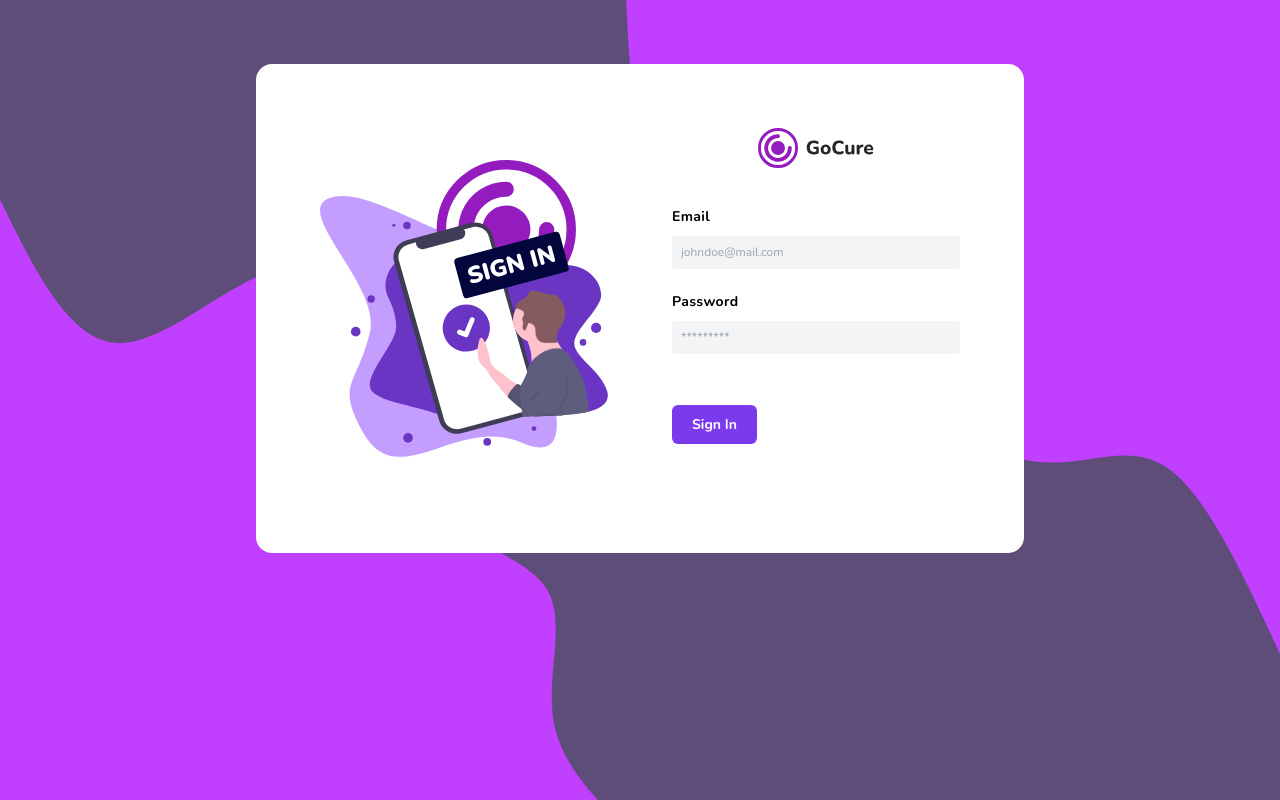
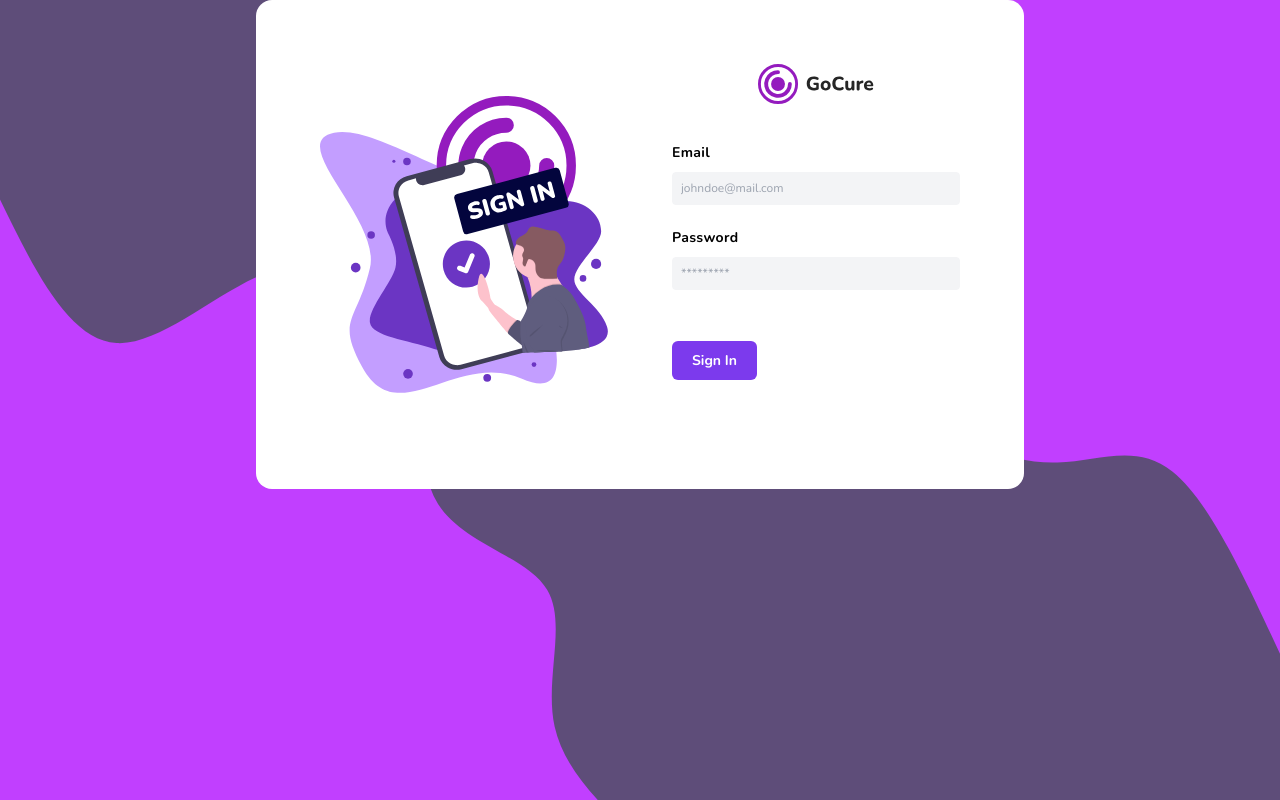
Before and after one commit to yeojaxr/GP2-GoCure, a React (Create React App) app: page /login in a window 1280 px wide. Built offline with nearby package versions, Linux system fonts and the light colour scheme.

Commit message:
tolong di kasih tengah untuk box putihnya

```diff
--- a/src/pages/Login.jsx
+++ b/src/pages/Login.jsx
@@ -8,8 +8,8 @@ const Login = () => {
   return (
     <div>
       <div className="bg-screen-blob h-screen">
-        <div className="px-64 py-16 flex items-center">
-          <div className="rounded-2xl bg-white h-full flex items-center">
+        <div className="px-64">
+          <div className="rounded-2xl bg-white h-full">
             <div className="grid grid-cols-2">
               <img
                 className="py-24 pl-16 pr-8"
@@ -29,7 +29,7 @@ const Login = () => {
                   desc="johndoe@mail.com"
                 />
                 <Form title="Password" desc="*********" />
-                <div className="pt-10">
+                <div className="pt-10 pb-6">
                   <SmallButton title="Sign In" />
                 </div>
               </div>
--- a/src/pages/Register.jsx
+++ b/src/pages/Register.jsx
@@ -8,8 +8,8 @@ const Register = () => {
     return (
         <div>
             <div className="bg-screen-blob h-full">
-                <div className="px-64 py-12 flex items-center">
-                    <div className="rounded-2xl bg-white h-full flex items-center">
+                <div className="px-64">
+                    <div className="rounded-2xl bg-white h-full">
                         <div className="grid grid-cols-2">
                             <img className="py-40 pl-16 pr-8" src={LoginImg} alt="" />
                             <div className="pt-16 pl-8 pr-16">
```
